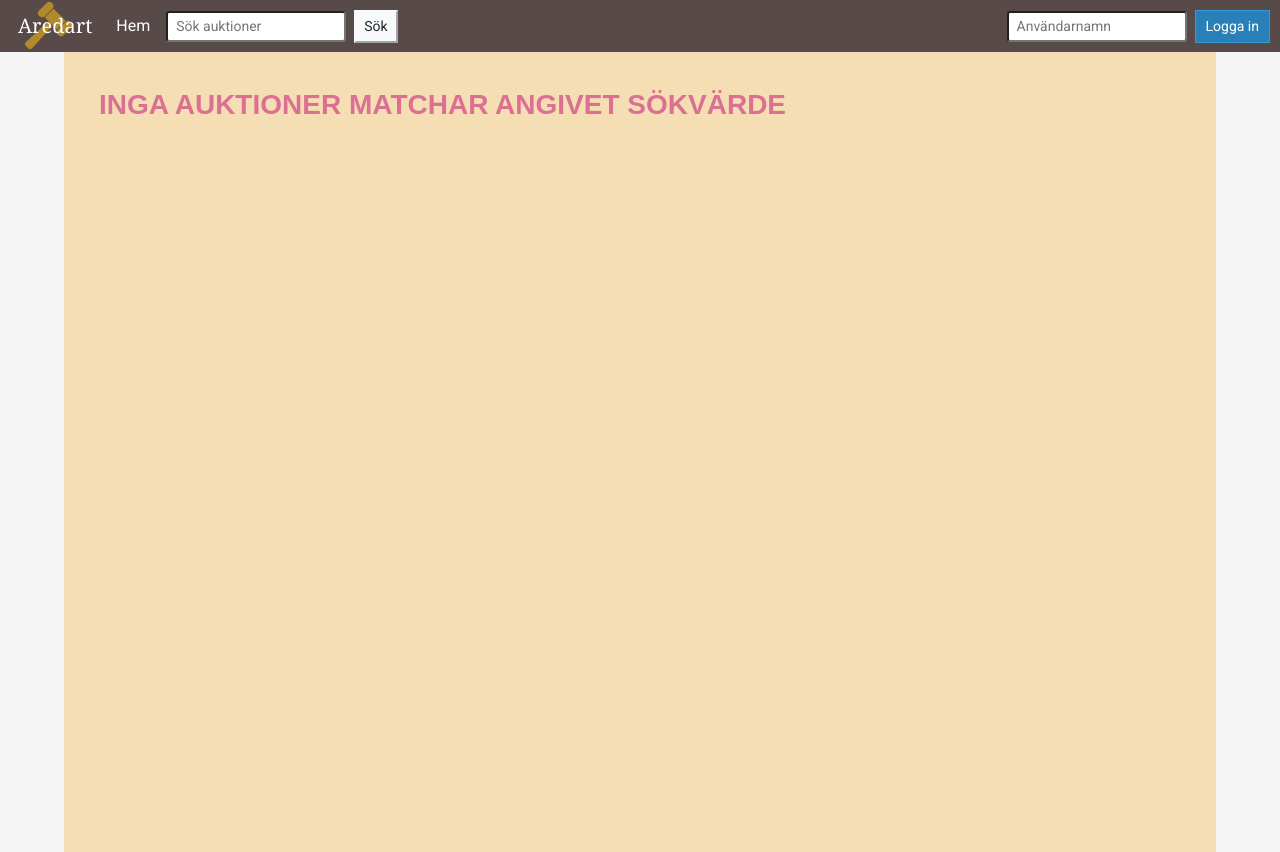
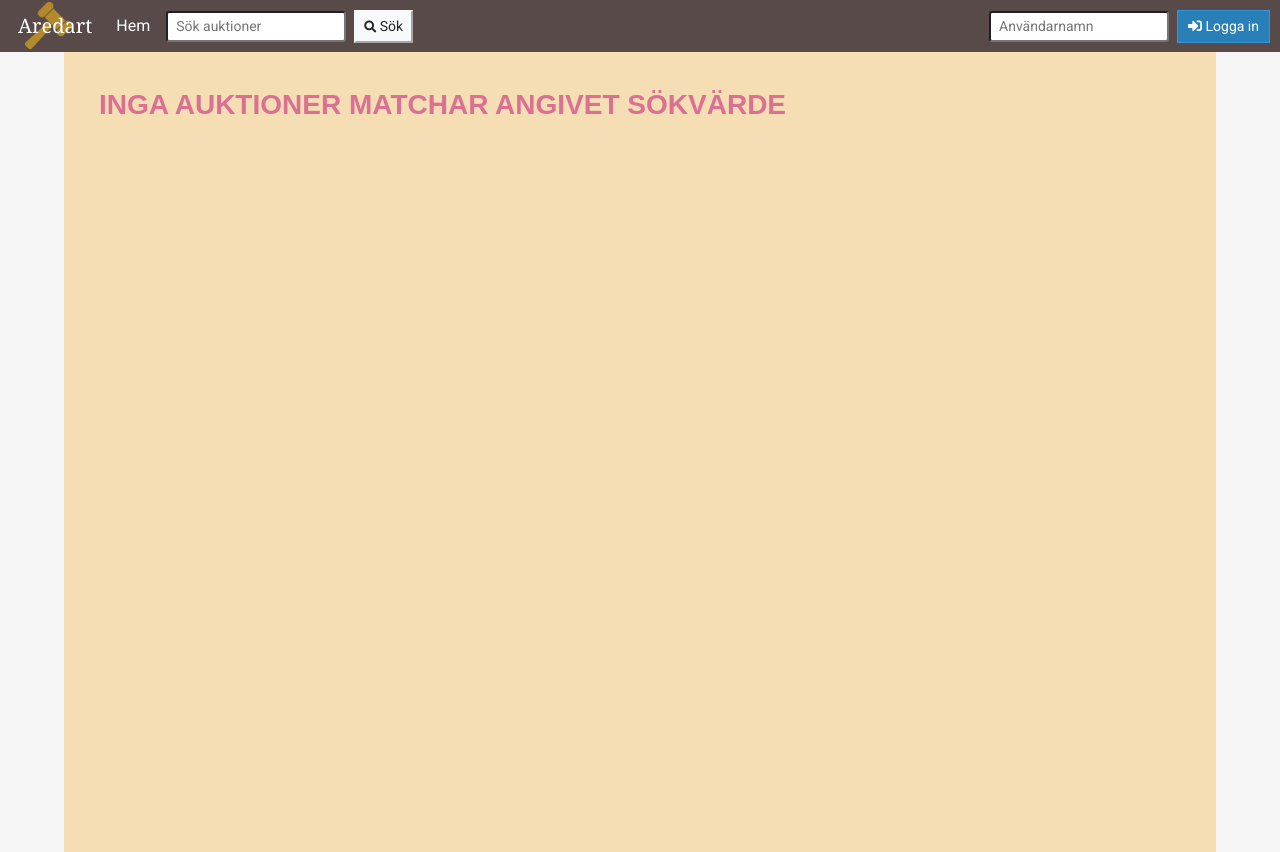
Before and after one commit to Ronnehag/Nackowski2000, a React (Create React App) app: page /search in a window 1280 px wide. Built offline with nearby package versions, Linux system fonts and the light colour scheme.

Commit message:
Fixat css, dragit in font awesome

```diff
--- a/public/index.html
+++ b/public/index.html
@@ -7,6 +7,7 @@
   <meta name="viewport" content="width=device-width, initial-scale=1, shrink-to-fit=no" />
   <meta name="theme-color" content="#000000" />
 
+  <link rel="stylesheet" href="https://use.fontawesome.com/releases/v5.8.1/css/all.css" integrity="sha384-50oBUHEmvpQ+1lW4y57PTFmhCaXp0ML5d60M1M7uH2+nqUivzIebhndOJK28anvf" crossorigin="anonymous">
   <link href="https://fonts.googleapis.com/css?family=Roboto:400,500,700" rel="stylesheet">
   <link href="https://fonts.googleapis.com/css?family=Open+Sans:400,600,700" rel="stylesheet">
 
--- a/src/components/Navbar/LoginForm.js
+++ b/src/components/Navbar/LoginForm.js
@@ -28,7 +28,7 @@ export class LoginForm extends Component {
                         <input type="text" onChange={this.handleChange} className="form-control-sm" placeholder="Användarnamn" />
                     </div>
                     <div className="input-group">
-                        <button type="submit" className="btn-sm btn-custom ml-2">Logga in</button>
+                        <button type="submit" className="btn-sm btn-custom ml-2"><i class="fas fa-sign-in-alt"></i> Logga in</button>
                     </div>
                 </form>
             </div>
--- a/src/components/Navbar/SearchForm.js
+++ b/src/components/Navbar/SearchForm.js
@@ -35,7 +35,7 @@ class SearchForm extends React.Component {
                     <input type="text" onChange={this.handleChange} value={this.state.searchText} name="searchText" id="searchText" className="form-control-sm" placeholder="Sök auktioner" />
                 </div>
                 <div className="input-group">
-                    <button type="submit" className="btn-sm btn-light ml-2">Sök</button>
+                    <button type="submit" className="btn-sm btn-light ml-2"><i class="fas fa-search" style={{fontSize: "12px"}}></i> Sök</button>
                 </div>
             </form>
         </div>);
--- a/src/components/Navbar/SignedInLinks.js
+++ b/src/components/Navbar/SignedInLinks.js
@@ -15,13 +15,13 @@ export class SignedInLinks extends Component {
             <div>
                 <div className="form-inline">
                     <div className="input-group">
-                        <span className="navbar-text text-white mr-2"><strong>{user}</strong></span>
+                        <span className="navbar-text text-white mr-2">Welcome <strong>{user}</strong></span>
                     </div>
                     <div className="input-group">
                         <Link to="/newauction" className="nav-link">Ny auktion</Link>
                     </div>
                     <div className="input-group">
-                        <button className="btn-sm btn-custom ml-2" onClick={this.handleClick}>Logga ut</button>
+                        <button className="btn-sm btn-custom ml-2" onClick={this.handleClick}><i class="fas fa-sign-in-alt"></i> Logga ut</button>
                     </div>
                 </div>
             </div>
```
